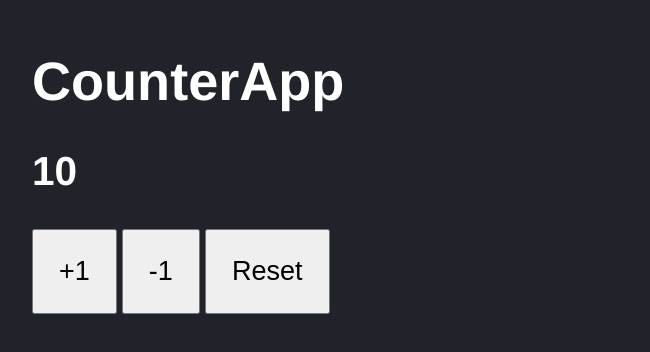
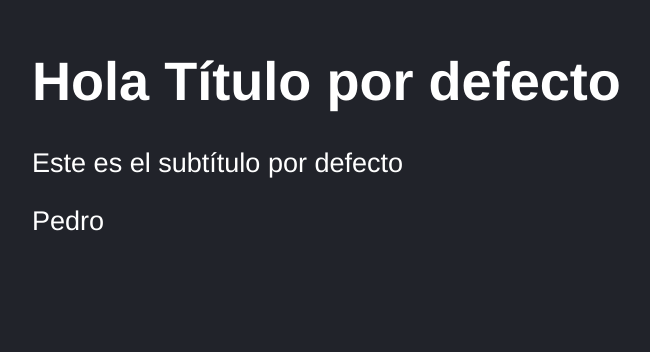
Before and after one commit to jhonnycgarcia/dev-talles-react-counter-app, a React (Vite) app: page / in a window 1280 px wide. Shown: the part 134-486 px from the top of the page, without its empty margins (116-766 px from the left). Built offline with nearby package versions, Linux system fonts and the light colour scheme.

Commit message:
Pruebas sobre componentes de React

```diff
--- a/package.json
+++ b/package.json
@@ -18,6 +18,8 @@
     "@babel/core": "^7.26.0",
     "@babel/preset-env": "^7.26.0",
     "@eslint/js": "^9.13.0",
+    "@testing-library/dom": "^10.4.0",
+    "@testing-library/react": "^16.0.1",
     "@types/jest": "^29.5.14",
     "@types/react": "^18.3.12",
     "@types/react-dom": "^18.3.1",
--- a/src/FirstApp.jsx
+++ b/src/FirstApp.jsx
@@ -10,8 +10,8 @@
   return (
     <>
       <h1>{getResult() + ' ' + title}</h1>
-      <div>{subtitle}</div>
-      <div>{name}</div>
+      <p>{subtitle}</p>
+      <p>{name}</p>
     </>
   )
 }
--- a/src/main.jsx
+++ b/src/main.jsx
@@ -3,11 +3,13 @@
 
 import './style.css'
 
-import { CounterApp } from './CounterApp'
+import { FirstApp } from './FirstApp'
+// import { CounterApp } from './CounterApp'
 
 
 createRoot(document.getElementById('root')).render(
     <StrictMode>
-        <CounterApp value={10} />
+        <FirstApp />
+        {/* <CounterApp value={10} /> */}
     </StrictMode>,
 )
```
Also changed, not shown: 2 other files (tests, documents, lock files or other folders).
